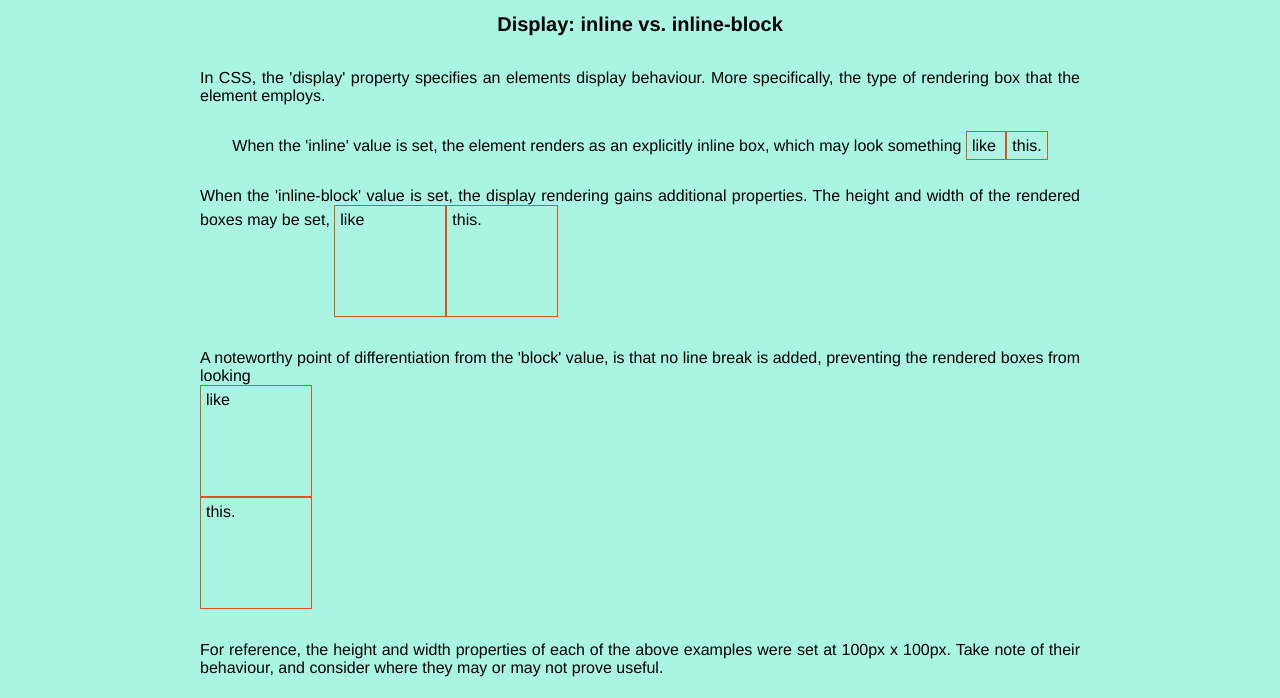
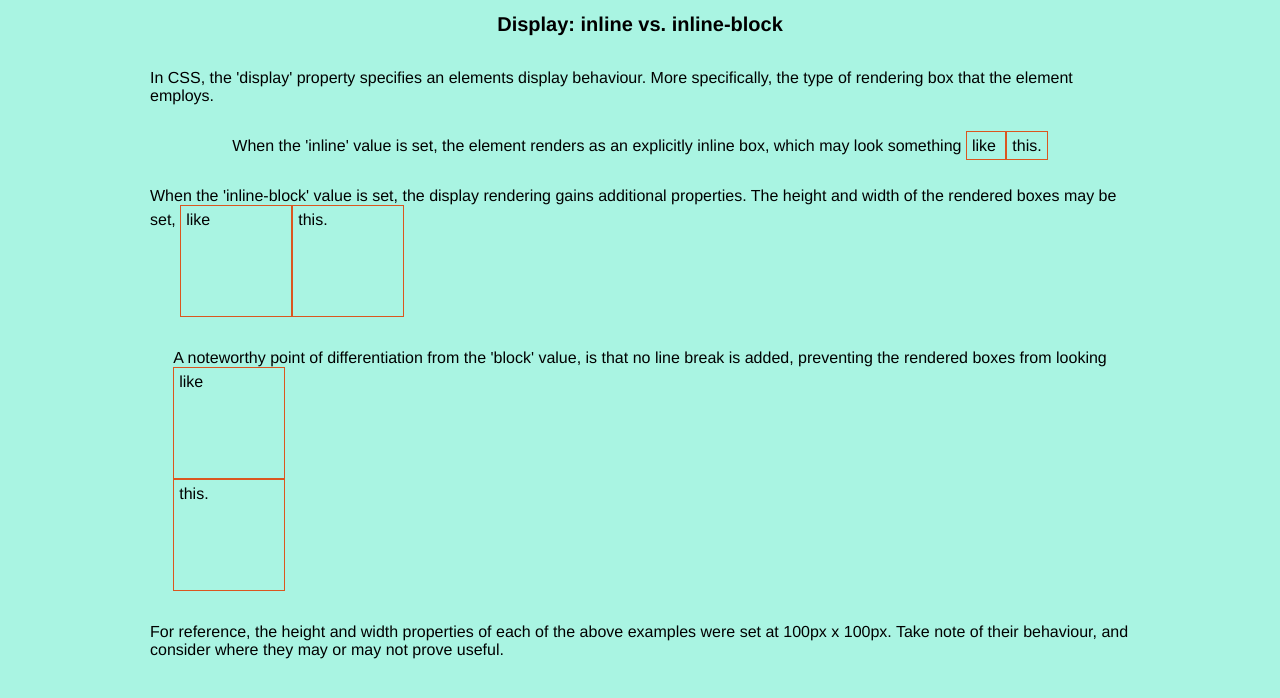
Before and after one commit to oranmornz/oranmornz.github.io, a plain HTML site: page blog/html-css.html in a window 1280 px wide. Shown: the part 102-800 px from the top of the page. Drawn offline with Linux system fonts and the light colour scheme.

Commit message:
Blog formatting adjustment

```diff
--- a/styles/main.css
+++ b/styles/main.css
@@ -86,8 +86,8 @@ a {
     display: flex;
     flex-direction: column;
     align-items: center;
-    margin: 0px 200px 0px 200px;
-    text-align: justify;
+    margin: 0px 150px 0px 150px;
+    text-align: left;
 }
 
 #footer {
```
